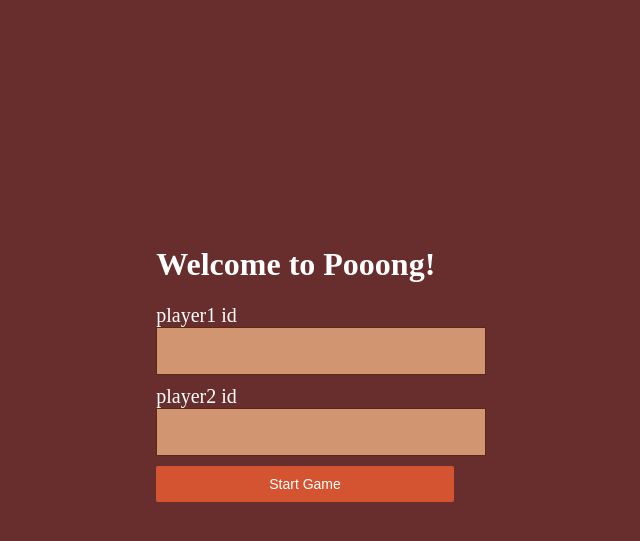
After one commit to mvomiero/42_pong, a Django app: page /play_local/ in a window 1280 px wide. The commit adds this page. Shown: the top 541 px of the page, without its empty margins (335-975 px from the left). Run offline with Django 4.2, Linux system fonts and the light colour scheme.

Commit message:
setting for game local

```diff
--- a/pong/templates/pong/index.html
+++ b/pong/templates/pong/index.html
@@ -8,7 +8,11 @@
   <h1>Welcome to Pooong</h1>
 
 
-	<a href="{% url 'room' %}">Play uregistered</a>
+	<a href="{% url 'room' %}">Play unregistered</a>
+
+	<a href="{% url 'play_local' %}" class="btn">Play on local machine</a>
+
+	<a href="{% url 'play_remote' %}" class="btn">Play remotely</a>
 
 
 </div>
--- /dev/null
+++ b/pong/templates/pong/play_local.html
@@ -0,0 +1,24 @@
+<!-- index.html -->
+
+{% extends 'base.html' %}
+
+{% block content %}
+<div class="wrapper">
+
+  <h1>Welcome to Pooong!</h1>
+
+  <form method="POST">
+
+    {% csrf_token %}
+    <div class='form-control'>
+      <label for="player1">player1 id</label>
+      <input id="player1" type="text" name="player1" required />
+    </div>
+    <div class='form-control'>
+		<label for="player2">player2 id</label>
+		<input id="player2" type="text" name="player2" required />
+    </div>
+    <input type="submit" class="button" value="Start Game" />
+  </form>
+</div>
+{% endblock content %}
--- a/pong/urls.py
+++ b/pong/urls.py
@@ -1,11 +1,14 @@
 # pong/urls.py
 
 from django.urls import path, include
-from pong.views import index, pong, dashboard, room
+from pong.views import index, pong, dashboard, room, play_local, play_remote, pong_local
 
 urlpatterns = [
 	path('', index, name='index'),
 	path('room/', room, name='room'),
+    path('play_local/', play_local, name='play_local'),
+    path('play_remote/', play_remote, name='play_remote'),
+    path('pong_local/', pong_local, name='pong_local'),
     # the value <> is then passsed to the view as a parameter
     # and corresponds to all between play/ and ? in the url
     path('play/<room_code>', pong),
--- a/pong/views.py
+++ b/pong/views.py
@@ -23,5 +23,28 @@ def pong(request, room_code):
     }
     return render(request, "pong/pong.html", context)
 
+
+def pong_local(request):
+    player1 = request.GET.get("player1") # get the choice from the url
+    player2 = request.GET.get("player2") # get the choice from the url
+    context = {
+        "player1": player1,
+        "player2": player2,
+    }
+    return render(request, "pong/pong.html", context)
+
 def dashboard(request):
 	return render(request, "pong/dashboard.html")
+
+def play_local(request):
+    if request.method == "POST":
+        player1 = request.POST.get("player1")
+        player2 = request.POST.get("player2")
+        return redirect(
+            '/pong_local/?&player1=%s&player2=%s'
+            %(player1, player2) # replacing the strings just like printf
+        )
+    return render(request, "pong/play_local.html")
+
+def play_remote(request):
+    return render(request, "pong/play_remote.html")
```
Also changed, not shown: pong/templates/pong/play_remote.html (added, +28 -0 lines).
